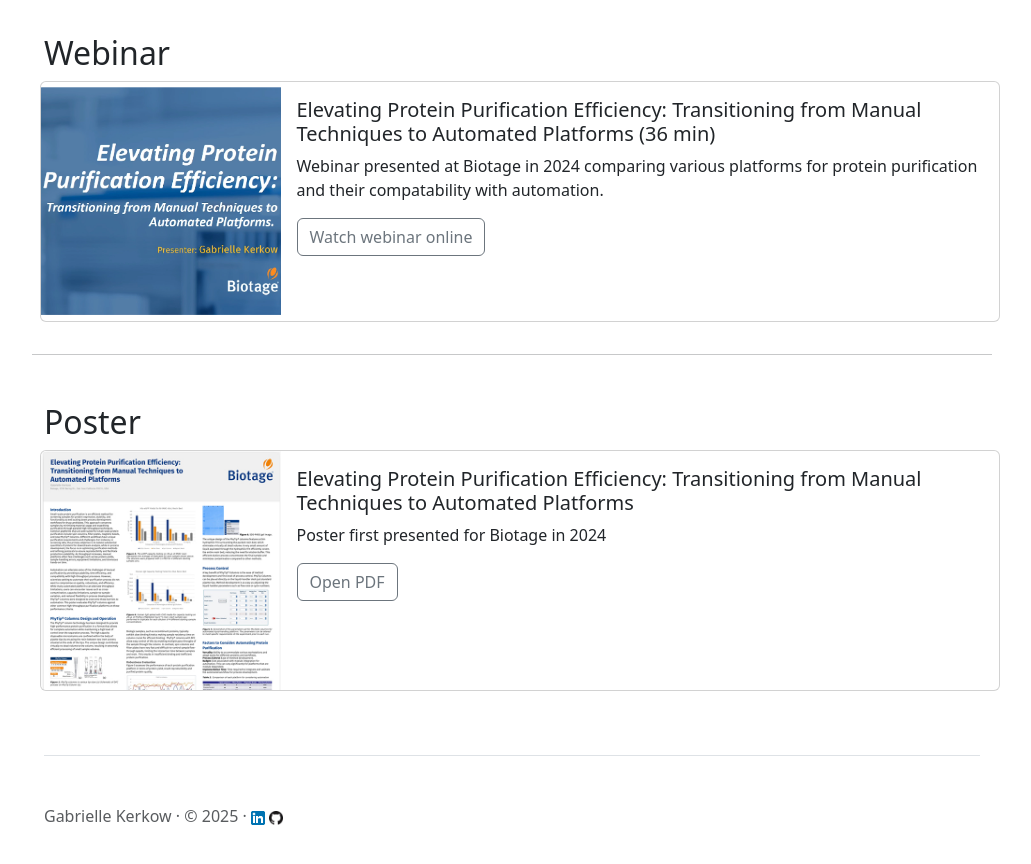
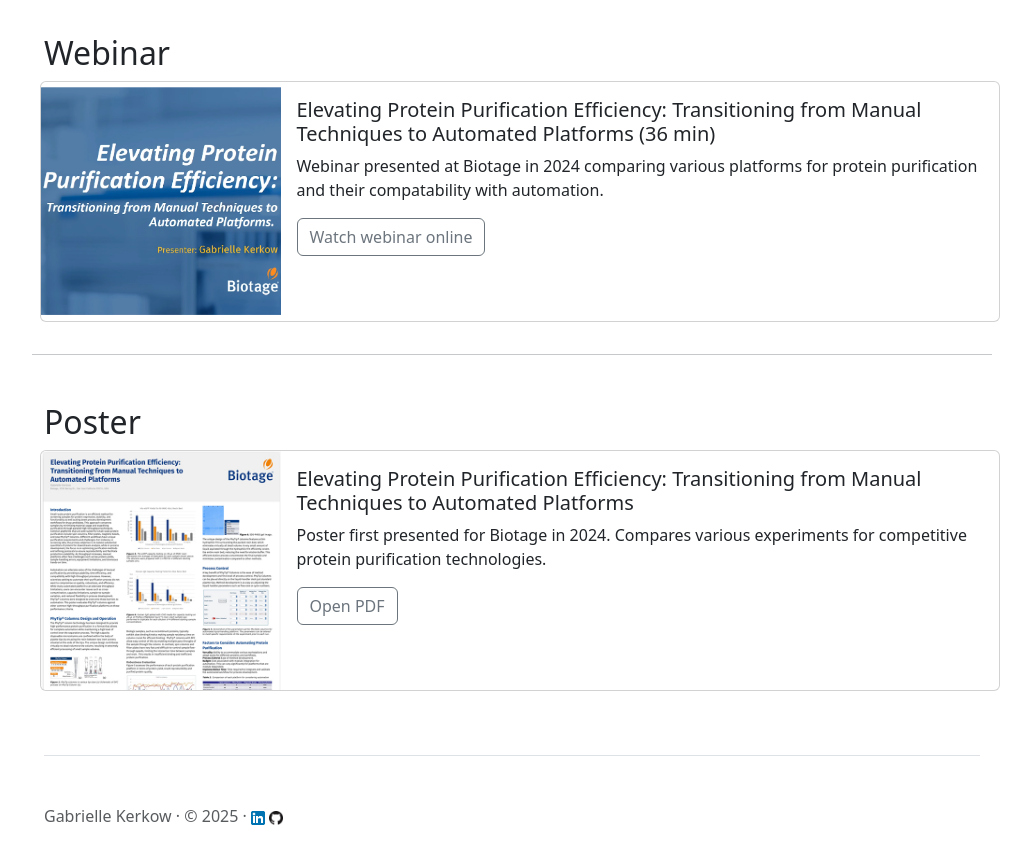
Before and after one commit to gkerkow/gkerkow.github.io, a Jekyll site: the page built from public-work.html, in a window 1280 px wide and 900 px high, scrolled down 1342 px. Shown: the top 864 px of the window, without its empty margins (128-1159 px from the left). Built offline with Jekyll 4.4.1, drawn with Linux system fonts in a browser that asks for light colours; comment, search, counter and statistics services are not loaded.

Commit message:
updated poster 1

```diff
--- a/_data/posters.yaml
+++ b/_data/posters.yaml
@@ -1,5 +1,5 @@
 - title: "Elevating Protein Purification Efficiency: Transitioning from Manual Techniques to Automated Platforms"
-  description: "Poster first presented for Biotage in 2024"
+  description: "Poster first presented for Biotage in 2024. Compares various experiments for competitive protein purification technologies."
   image: "/assets/images/poster_biotage_thumbnail.jpg"
   link_text: "Open PDF"
   url: "/assets/content/biotage_poster_2024.pdf"
```
